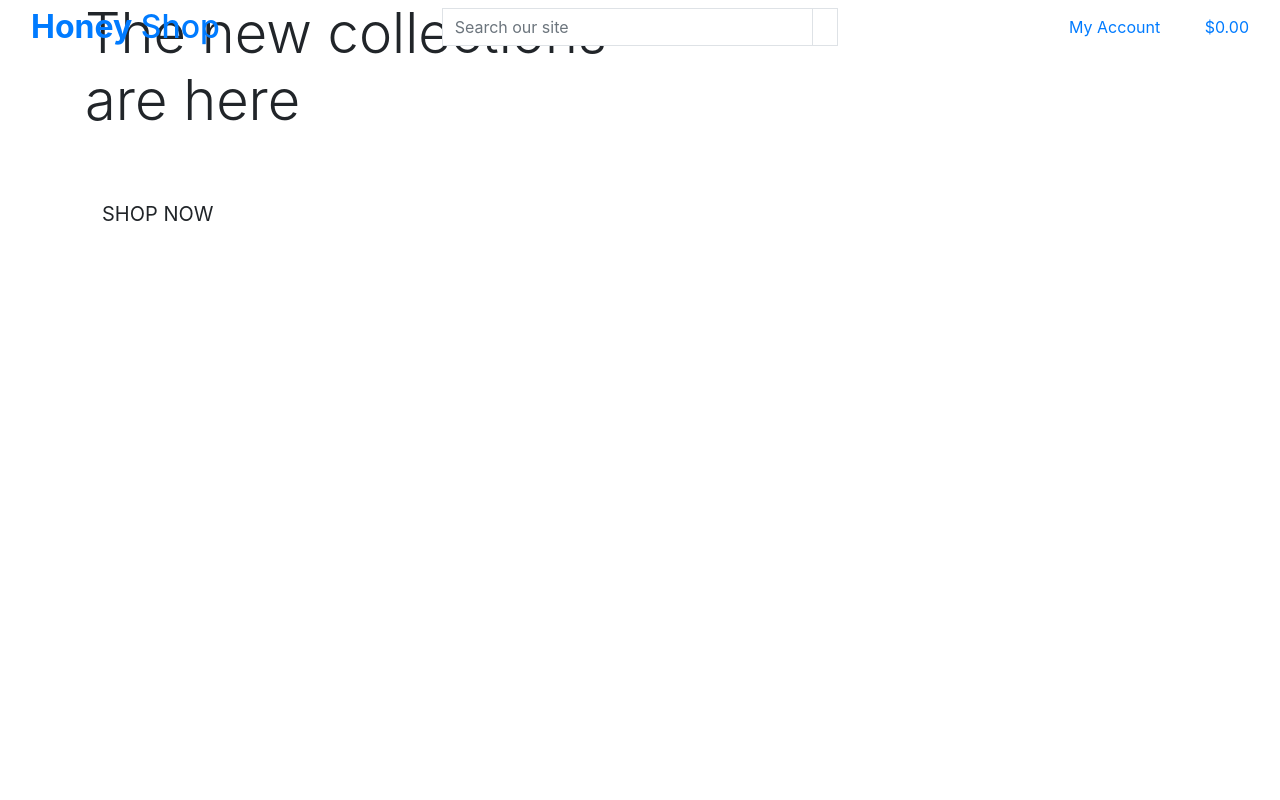
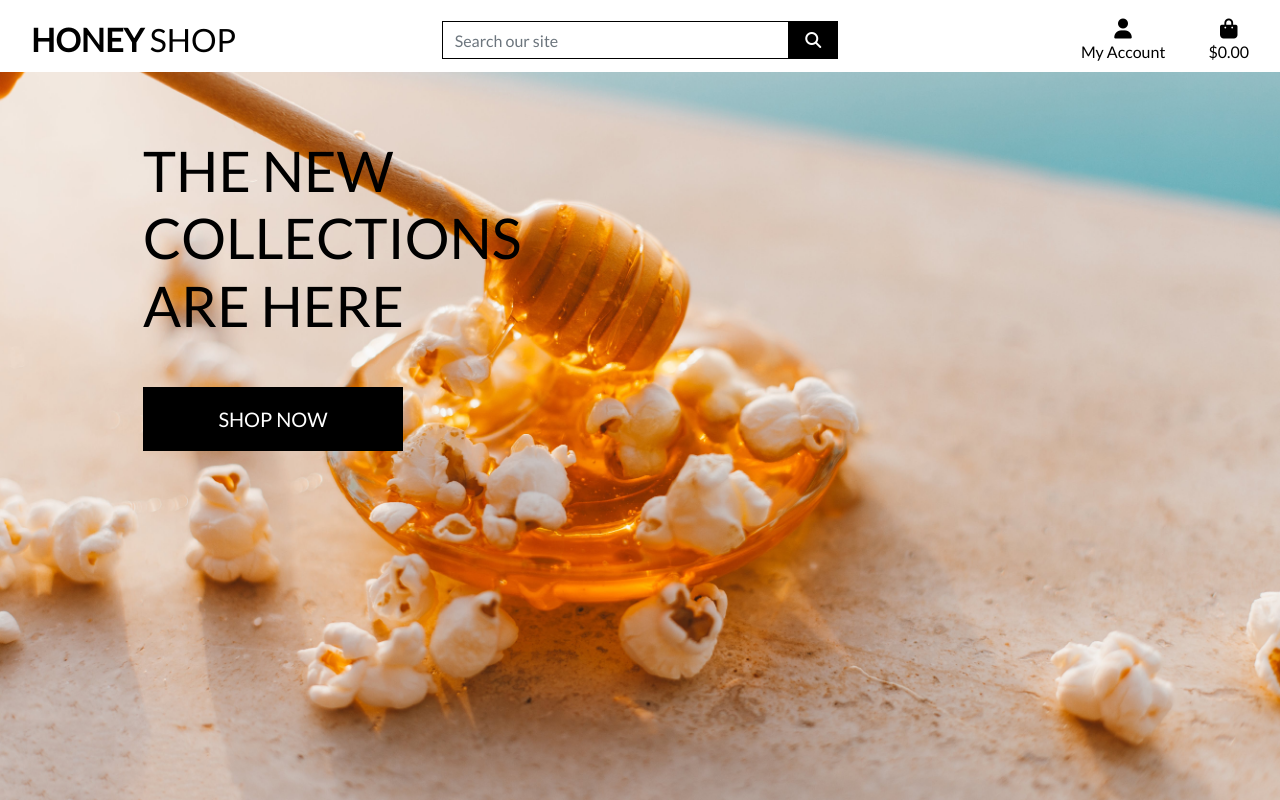
Before and after one commit to WaseemRabah/e-commerce, a Django app: page / in a window 1280 px wide. Run offline with Django 4.2, Linux system fonts and the light colour scheme; some libraries are stand-ins or nearby versions.

Commit message:
complete homepage header and css

```diff
--- a/project/settings.py
+++ b/project/settings.py
@@ -136,6 +136,10 @@ USE_TZ = True
 # https://docs.djangoproject.com/en/4.2/howto/static-files/
 
 STATIC_URL = 'static/'
+STATICFILES_DIRS = (os.path.join(BASE_DIR, 'static'),)
+
+MEDIA_URL = '/media/'
+MEDIA_ROOT = os.path.join(BASE_DIR, 'media')
 
 # Default primary key field type
 # https://docs.djangoproject.com/en/4.2/ref/settings/#default-auto-field
--- a/project/urls.py
+++ b/project/urls.py
@@ -1,8 +1,10 @@
 from django.contrib import admin
 from django.urls import path, include
+from django.conf import settings
+from django.conf.urls.static import static
 
 urlpatterns = [
     path('admin/', admin.site.urls),
     path('accounts/', include('allauth.urls')),
     path('', include('honey.urls')),
-]
+] + static(settings.MEDIA_URL, document_root=settings.MEDIA_ROOT)
--- /dev/null
+++ b/static/css/base.css
@@ -0,0 +1,81 @@
+html {
+    height: 100%;
+}
+
+body{
+    background: url('/media/pexels-roman-odintsov-6422039.jpg') no-repeat center center fixed;
+    background-size: cover;
+    height: calc(100vh - 164px);
+    color: #555;
+    font-family: 'Lato';
+}
+
+/* from Bulma */
+.icon {
+    align-items: center;
+    display: inline-flex;
+    justify-content: center;
+    height: 1.5rem;
+    width: 1.5rem;
+}
+
+.logo-font {
+    text-transform: uppercase;
+}
+
+.main-logo-link {
+    width: fit-content;
+}
+
+.shop-now-button {
+    background: black;
+    color: white;
+    min-width: 260px;
+}
+
+.btn-black {
+    background: black;
+    color: white;
+}
+
+.shop-now-button:hover,
+.shop-now-button:active,
+.shop-now-button:focus,
+.btn-black:hover,
+.btn-black:active,
+.btn-black:focus {
+    background: #222;
+    color: white;
+}
+
+.text-black {
+    color: #000 !important;
+}
+
+.border-black {
+    border: 1px solid black !important;
+}
+
+/* -------------------------------- Media Queries */
+
+/* Slightly larger container on xl screens */
+@media (min-width: 1200px) {
+  .container {
+    max-width: 80%;
+  }
+}
+
+/* fixed top navbar only on medium and up */
+@media (min-width: 992px) {
+    .fixed-top-desktop-only {
+        position: fixed;
+        top: 0;
+        right: 0;
+        left: 0;
+        z-index: 1030;
+    }
+
+    .header-container {
+        padding-top: 164px;
+    }
+}
--- a/templates/base.html
+++ b/templates/base.html
@@ -14,12 +14,15 @@
 
     {% block corecss %}
         <link rel="stylesheet" href="https://cdn.jsdelivr.net/npm/bootstrap@4.4.1/dist/css/bootstrap.min.css" integrity="sha384-Vkoo8x4CGsO3+Hhxv8T/Q5PaXtkKtu6ug5TOeNV6gBiFeWPGFN9MuhOf23Q9Ifjh" crossorigin="anonymous">
+        <link href="https://fonts.googleapis.com/css2?family=Lato&display=swap" rel="stylesheet">
+        <link rel="stylesheet" href="{% static 'css/base.css' %}">
     {% endblock corecss %}
 
     {% block extra_css %}
     {% endblock extra_css %}
 
     {% block corejs %}
+        <script src="https://kit.fontawesome.com/280e16a9f8.js" crossorigin="anonymous"></script>
         <script src="https://code.jquery.com/jquery-3.4.1.slim.min.js" integrity="sha384-J6qa4849blE2+poT4WnyKhv5vZF5SrPo0iEjwBvKU7imGFAV0wwj1yYfoRSJoZ+n" crossorigin="anonymous"></script>
         <script src="https://cdn.jsdelivr.net/npm/popper.js@1.16.0/dist/umd/popper.min.js" integrity="sha384-Q6E9RHvbIyZFJoft+2mJbHaEWldlvI9IOYy5n3zV9zzTtmI3UksdQRVvoxMfooAo" crossorigin="anonymous"></script>
         <script src="https://cdn.jsdelivr.net/npm/bootstrap@4.4.1/dist/js/bootstrap.min.js" integrity="sha384-wfSDF2E50Y2D1uUdj0O3uMBJnjuUD4Ih7YwaYd1iqfktj0Uod8GCExl3Og8ifwB6" crossorigin="anonymous"></script>
@@ -32,7 +35,7 @@
 </head>
 <body>
     <header class="container-fluid fixed-top">
-        <div class="row">
+        <div id="topnav" class="row bg-white pt-lg-2 d-none d-lg-flex">
             <div class="col-12 col-lg-4 my-auto py-1 py-lg-0 text-center text-lg-left">
                 <a href="{% url 'home' %}"class="nav-link main-logo-link">
                     <h2 class="logo-font text-black my-0"><strong>Honey</strong> Shop</h2>
```
Also changed, not shown: media/background.jpg (added), media/pexels-roman-odintsov-6422039.jpg (added).
